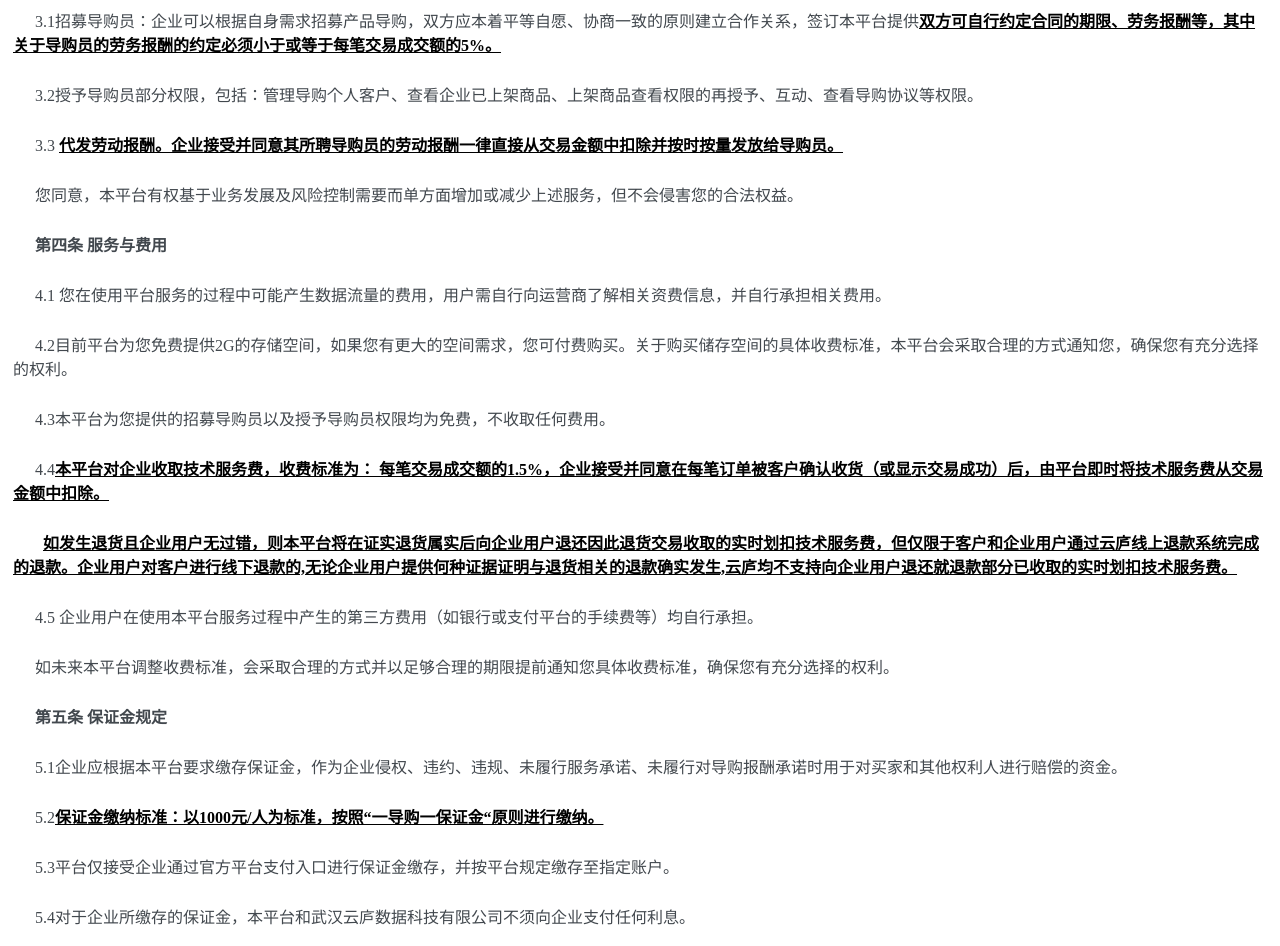
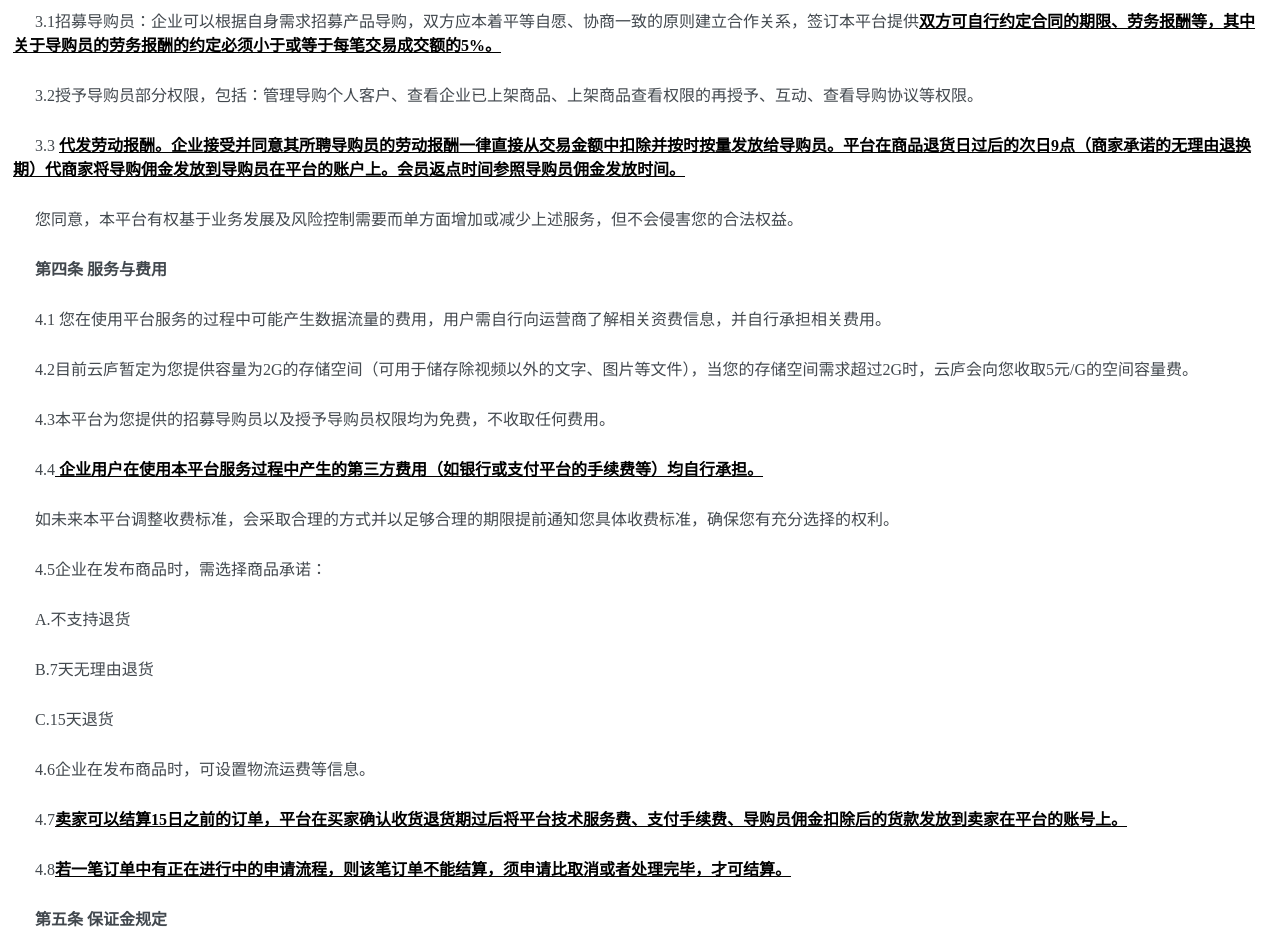
Before and after one commit to jibenziliao/yunlu-website, a plain HTML site: page protocol/shopping_guide_protocol.html in a window 1280 px wide. Shown: the part 785-1731 px from the top of the page. Drawn offline with Linux system fonts and the light colour scheme.

Commit message:
Update protocol

```diff
--- a/protocol/shopping_guide_protocol.html
+++ b/protocol/shopping_guide_protocol.html
@@ -33,7 +33,7 @@
 	<body>
 		<div class="content">
 		  <div class="mui-content-padded">
-				<p><b>企业导购服务协议</b></p>
+				<p><b>云庐企业服务协议</b></p>
 				<p>您理解并同意，导购功能由第三方---云庐平台授权并使用，您在使用导购服务时，应遵守《云庐平台服务协议》、《云庐注册协议》、《云庐企业服务协议》、《云庐软件许可使用协议》、《云庐法律声明及隐私权政策》等相关协议，《云庐用户管理规范》、《保证金管理规则》等相关规则（以下简称“云庐平台规则”）的约定外，还适用本合同的相关约定。在您确认签署本合同之前，请您务必仔细阅读本合同所有条款，一旦您签署本合同，即意味着您已充分理解本合同所有条款的含义及相应的法律后果，同意以数据电文形式订立本合同并接受本合同约束。
 				</p>
 				<p><b>第一条 术语定义</b></p>
@@ -52,7 +52,7 @@
 				</p>
 				<p>b.按照平台标准缴纳导购保证金；
 				</p>
-				<p>c.企业在平台已发布一个以上的产品或服务， 其销售的商品或提供的服务须具备相应资质;
+				<p>c.企业在平台已发布一个以上的产品或服务，其销售的商品或提供的服务须具备相应资质;
 				</p>
 				<p>d.同意并接受平台的《服务协议》及其他平台相关规则。
 				</p>
@@ -61,24 +61,33 @@
 				</p>
 				<p>3.2授予导购员部分权限，包括：管理导购个人客户、查看企业已上架商品、上架商品查看权限的再授予、互动、查看导购协议等权限。
 				</p>
-				<p>3.3 <strong>代发劳动报酬。企业接受并同意其所聘导购员的劳动报酬一律直接从交易金额中扣除并按时按量发放给导购员。</strong>
+				<p>3.3 <strong>代发劳动报酬。企业接受并同意其所聘导购员的劳动报酬一律直接从交易金额中扣除并按时按量发放给导购员。平台在商品退货日过后的次日9点（商家承诺的无理由退换期）代商家将导购佣金发放到导购员在平台的账户上。会员返点时间参照导购员佣金发放时间。</strong>
 				</p>
 				<p>您同意，本平台有权基于业务发展及风险控制需要而单方面增加或减少上述服务，但不会侵害您的合法权益。
 				</p>
 				<p><b>第四条 服务与费用</b></p>
 				<p>4.1 您在使用平台服务的过程中可能产生数据流量的费用，用户需自行向运营商了解相关资费信息，并自行承担相关费用。
 				</p>
-				<p>4.2目前平台为您免费提供2G的存储空间，如果您有更大的空间需求，您可付费购买。关于购买储存空间的具体收费标准，本平台会采取合理的方式通知您，确保您有充分选择的权利。
+				<p>4.2目前云庐暂定为您提供容量为2G的存储空间（可用于储存除视频以外的文字、图片等文件），当您的存储空间需求超过2G时，云庐会向您收取5元/G的空间容量费。
 				</p>
 				<p>4.3本平台为您提供的招募导购员以及授予导购员权限均为免费，不收取任何费用。
 				</p>
-				<p>4.4<strong>本平台对企业收取技术服务费，收费标准为： 每笔交易成交额的1.5%，企业接受并同意在每笔订单被客户确认收货（或显示交易成功）后，由平台即时将技术服务费从交易金额中扣除。</strong>
+				<p>4.4<strong> 企业用户在使用本平台服务过程中产生的第三方费用（如银行或支付平台的手续费等）均自行承担。</strong>
 				</p>
-				<p>&nbsp;&nbsp;<strong>如发生退货且企业用户无过错，则本平台将在证实退货属实后向企业用户退还因此退货交易收取的实时划扣技术服务费，但仅限于客户和企业用户通过云庐线上退款系统完成的退款。企业用户对客户进行线下退款的,无论企业用户提供何种证据证明与退货相关的退款确实发生,云庐均不支持向企业用户退还就退款部分已收取的实时划扣技术服务费。
-</strong>
+				<p>如未来本平台调整收费标准，会采取合理的方式并以足够合理的期限提前通知您具体收费标准，确保您有充分选择的权利。
 				</p>
-				<p>4.5 企业用户在使用本平台服务过程中产生的第三方费用（如银行或支付平台的手续费等）均自行承担。</p>
-				<p>如未来本平台调整收费标准，会采取合理的方式并以足够合理的期限提前通知您具体收费标准，确保您有充分选择的权利。</p>
+
+				<p>4.5企业在发布商品时，需选择商品承诺：</p>
+				<p>A.不支持退货</p>
+				<p>B.7天无理由退货</p>
+				<p>C.15天退货</p>
+				<p>4.6企业在发布商品时，可设置物流运费等信息。
+				</p>
+				<p>4.7<strong>卖家可以结算15日之前的订单，平台在买家确认收货退货期过后将平台技术服务费、支付手续费、导购员佣金扣除后的货款发放到卖家在平台的账号上。</strong>
+				</p>
+				<p>4.8<strong>若一笔订单中有正在进行中的申请流程，则该笔订单不能结算，须申请比取消或者处理完毕，才可结算。</strong>
+				</p>
+
 				<p><b>第五条 保证金规定</b></p>
 				<p>5.1企业应根据本平台要求缴存保证金，作为企业侵权、违约、违规、未履行服务承诺、未履行对导购报酬承诺时用于对买家和其他权利人进行赔偿的资金。
 				</p>
```
Also changed, not shown: protocol/service_protocol.html (+15 -8 lines).
